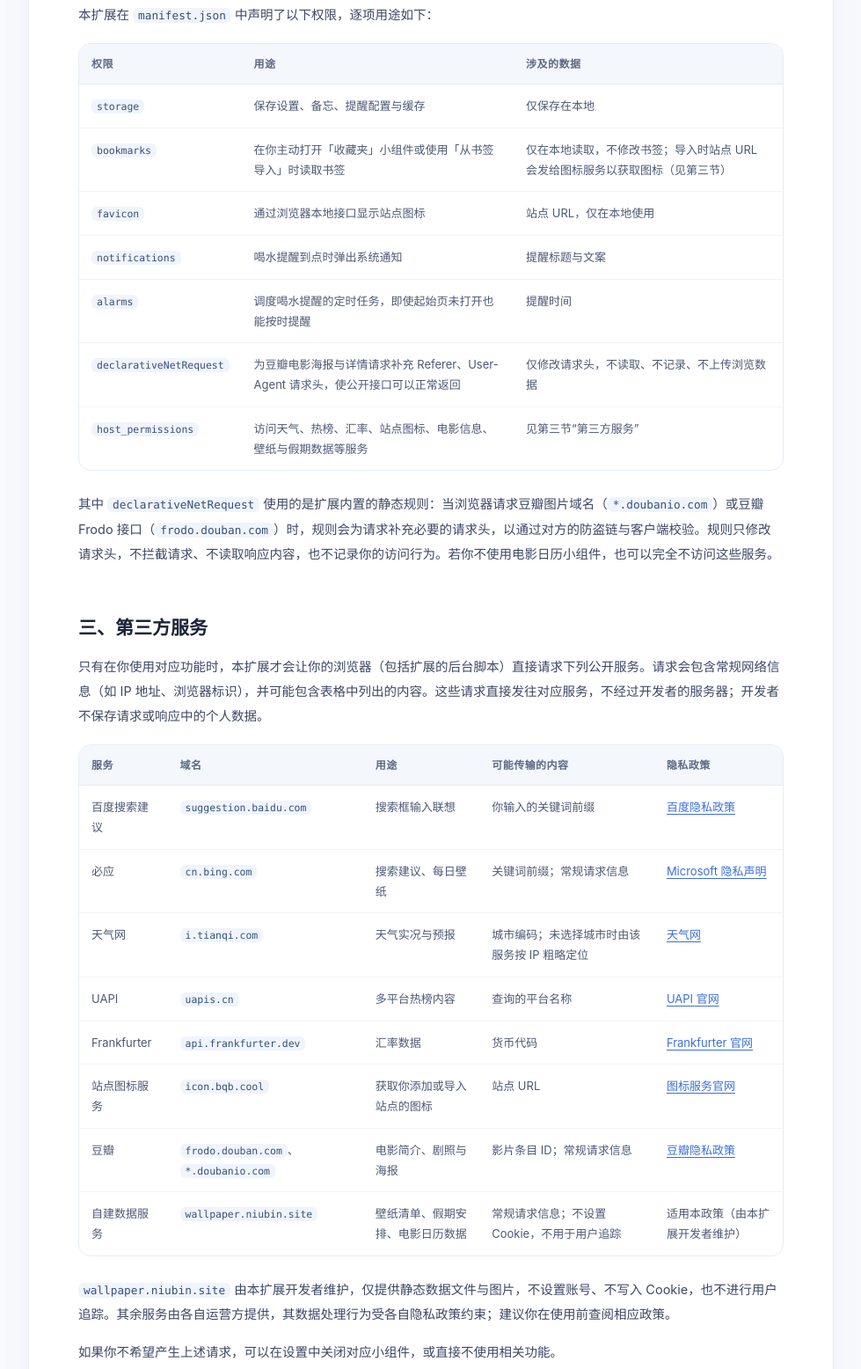
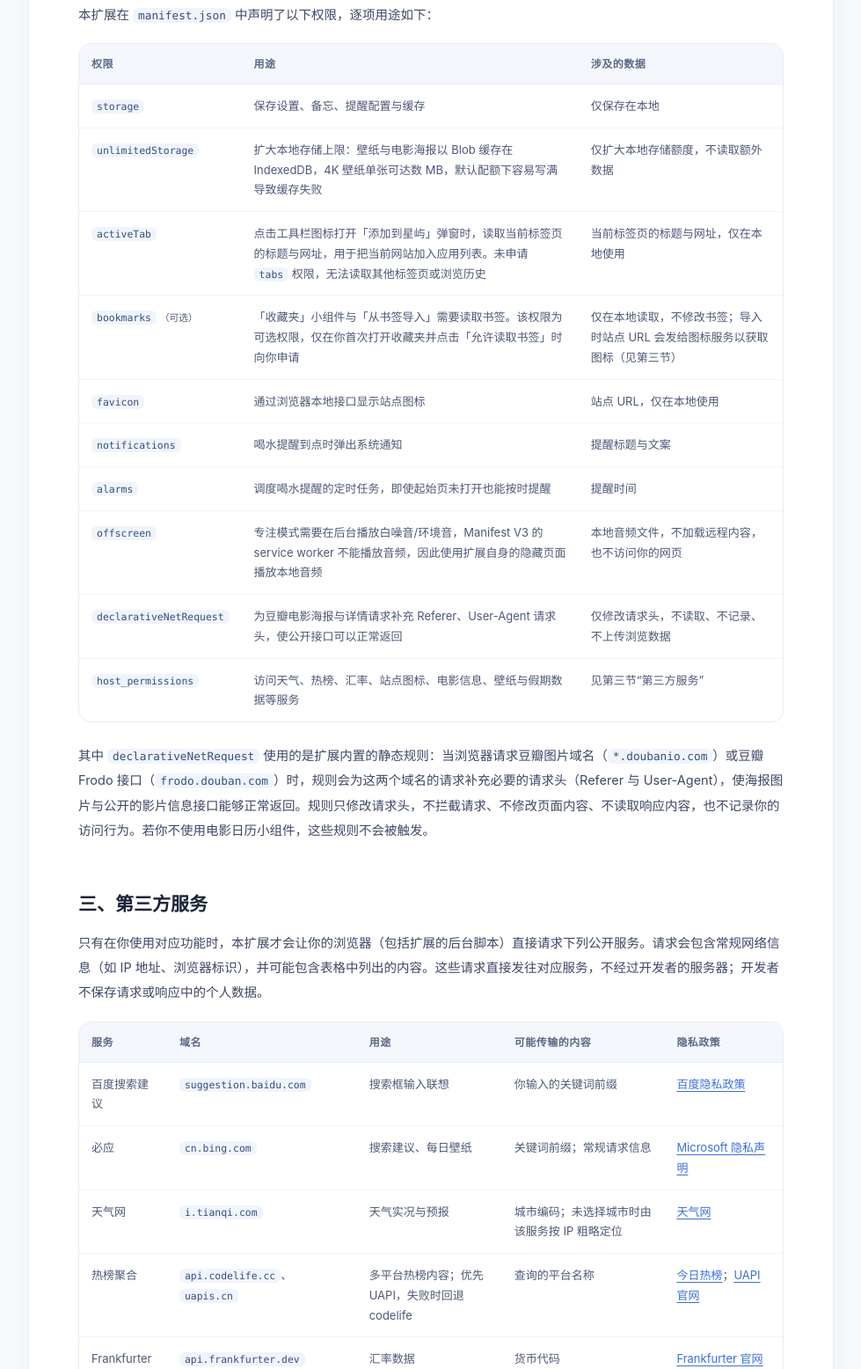
Before and after one commit to NIU-BIN/xingyu, a plain HTML site: page privacy.html in a window 1280 px wide. Shown: the part 2045-3601 px from the top of the page at 88% size, without its empty margins (282-1261 px from the left). Drawn offline with Linux system fonts and the light colour scheme.

Commit message:
feat: 添加权限说明

```diff
--- a/privacy.html
+++ b/privacy.html
@@ -138,8 +138,18 @@
                   <td>仅保存在本地</td>
                 </tr>
                 <tr>
-                  <td><code>bookmarks</code></td>
-                  <td>在你主动打开「收藏夹」小组件或使用「从书签导入」时读取书签</td>
+                  <td><code>unlimitedStorage</code></td>
+                  <td>扩大本地存储上限：壁纸与电影海报以 Blob 缓存在 IndexedDB，4K 壁纸单张可达数 MB，默认配额下容易写满导致缓存失败</td>
+                  <td>仅扩大本地存储额度，不读取额外数据</td>
+                </tr>
+                <tr>
+                  <td><code>activeTab</code></td>
+                  <td>点击工具栏图标打开「添加到星屿」弹窗时，读取当前标签页的标题与网址，用于把当前网站加入应用列表。未申请 <code>tabs</code> 权限，无法读取其他标签页或浏览历史</td>
+                  <td>当前标签页的标题与网址，仅在本地使用</td>
+                </tr>
+                <tr>
+                  <td><code>bookmarks</code> <small>（可选）</small></td>
+                  <td>「收藏夹」小组件与「从书签导入」需要读取书签。该权限为可选权限，仅在你首次打开收藏夹并点击「允许读取书签」时向你申请</td>
                   <td>仅在本地读取，不修改书签；导入时站点 URL 会发给图标服务以获取图标（见第三节）</td>
                 </tr>
                 <tr>
@@ -158,6 +168,11 @@
                   <td>提醒时间</td>
                 </tr>
                 <tr>
+                  <td><code>offscreen</code></td>
+                  <td>专注模式需要在后台播放白噪音/环境音，Manifest V3 的 service worker 不能播放音频，因此使用扩展自身的隐藏页面播放本地音频</td>
+                  <td>本地音频文件，不加载远程内容，也不访问你的网页</td>
+                </tr>
+                <tr>
                   <td><code>declarativeNetRequest</code></td>
                   <td>为豆瓣电影海报与详情请求补充 Referer、User-Agent 请求头，使公开接口可以正常返回</td>
                   <td>仅修改请求头，不读取、不记录、不上传浏览数据</td>
@@ -172,7 +187,7 @@
           </div>
 
           <p>
-            其中 <code>declarativeNetRequest</code> 使用的是扩展内置的静态规则：当浏览器请求豆瓣图片域名（<code>*.doubanio.com</code>）或豆瓣 Frodo 接口（<code>frodo.douban.com</code>）时，规则会为请求补充必要的请求头，以通过对方的防盗链与客户端校验。规则只修改请求头，不拦截请求、不读取响应内容，也不记录你的访问行为。若你不使用电影日历小组件，也可以完全不访问这些服务。
+            其中 <code>declarativeNetRequest</code> 使用的是扩展内置的静态规则：当浏览器请求豆瓣图片域名（<code>*.doubanio.com</code>）或豆瓣 Frodo 接口（<code>frodo.douban.com</code>）时，规则会为这两个域名的请求补充必要的请求头（Referer 与 User-Agent），使海报图片与公开的影片信息接口能够正常返回。规则只修改请求头，不拦截请求、不修改页面内容、不读取响应内容，也不记录你的访问行为。若你不使用电影日历小组件，这些规则不会被触发。
           </p>
 
           <h2 id="third-party">三、第三方服务</h2>
@@ -208,11 +223,11 @@
                   <td><a href="https://www.tianqi.com/" target="_blank" rel="noopener">天气网</a></td>
                 </tr>
                 <tr>
-                  <td>UAPI</td>
-                  <td><code>uapis.cn</code></td>
-                  <td>多平台热榜内容</td>
+                  <td>热榜聚合</td>
+                  <td><code>api.codelife.cc</code>、<code>uapis.cn</code></td>
+                  <td>多平台热榜内容；优先 UAPI，失败时回退 codelife</td>
                   <td>查询的平台名称</td>
-                  <td><a href="https://uapis.cn/" target="_blank" rel="noopener">UAPI 官网</a></td>
+                  <td><a href="https://codelife.cc/" target="_blank" rel="noopener">今日热榜</a>；<a href="https://uapis.cn/" target="_blank" rel="noopener">UAPI 官网</a></td>
                 </tr>
                 <tr>
                   <td>Frankfurter</td>
@@ -247,7 +262,7 @@
           </div>
 
           <p>
-            <code>wallpaper.niubin.site</code> 由本扩展开发者维护，仅提供静态数据文件与图片，不设置账号、不写入 Cookie，也不进行用户追踪。其余服务由各自运营方提供，其数据处理行为受各自隐私政策约束；建议你在使用前查阅相应政策。
+            <code>wallpaper.niubin.site</code> 由本扩展开发者维护，仅提供静态数据文件与图片，不设置账号、不写入 Cookie，也不进行用户追踪。该域名目前只有 HTTP 可用（服务端证书与域名不匹配，HTTPS 无法完成握手），因此壁纸清单、假期安排与电影日历数据通过 HTTP 传输；传输内容仅为公开的静态 JSON 与图片，不包含你的个人信息、Cookie 或追踪标识。其余服务由各自运营方提供，其数据处理行为受各自隐私政策约束；建议你在使用前查阅相应政策。
           </p>
           <p>如果你不希望产生上述请求，可以在设置中关闭对应小组件，或直接不使用相关功能。</p>
           <p>专注模式的音景音频随扩展一起分发，播放时不请求任何第三方服务。</p>
```
Also changed, not shown: index.html (+2 -2 lines).
